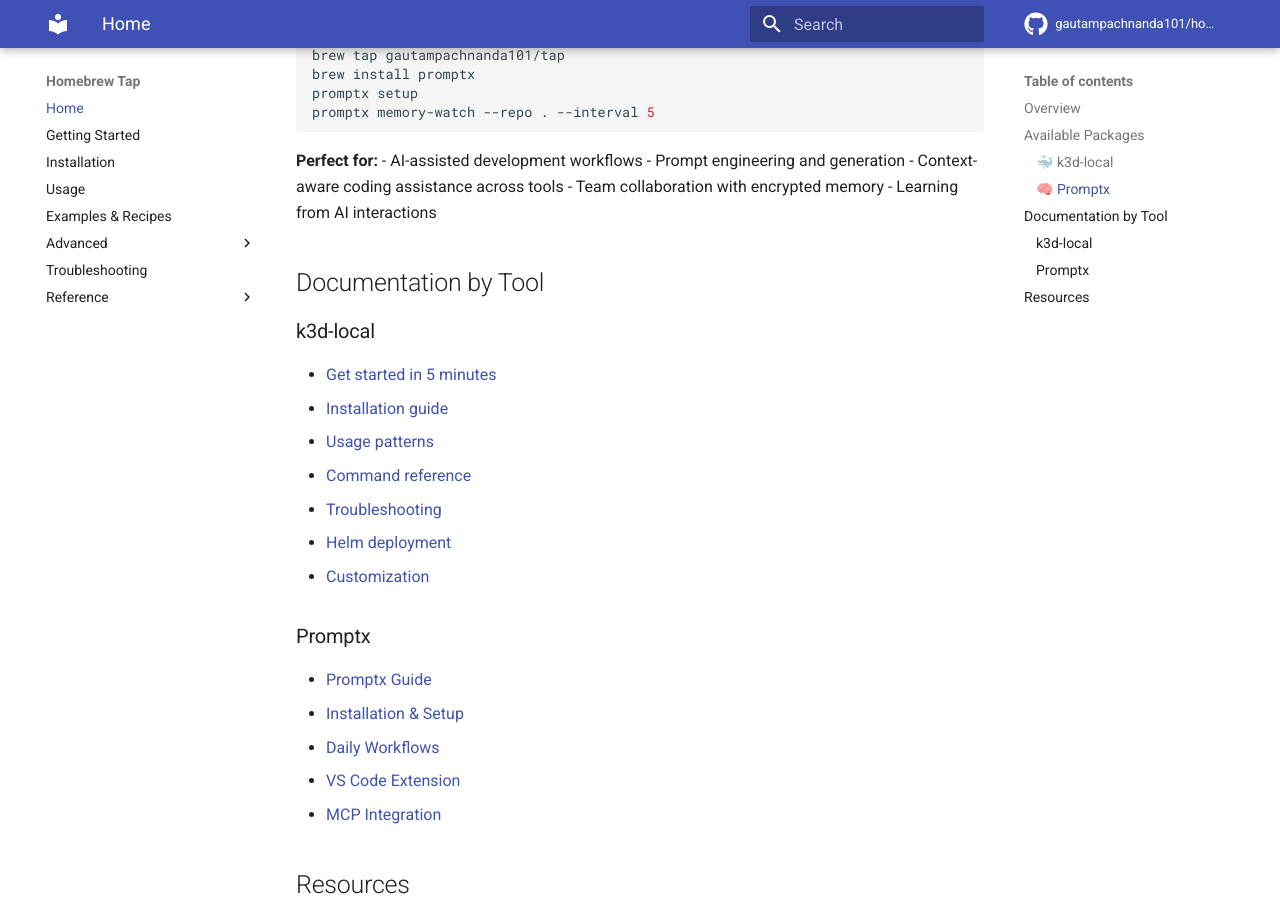
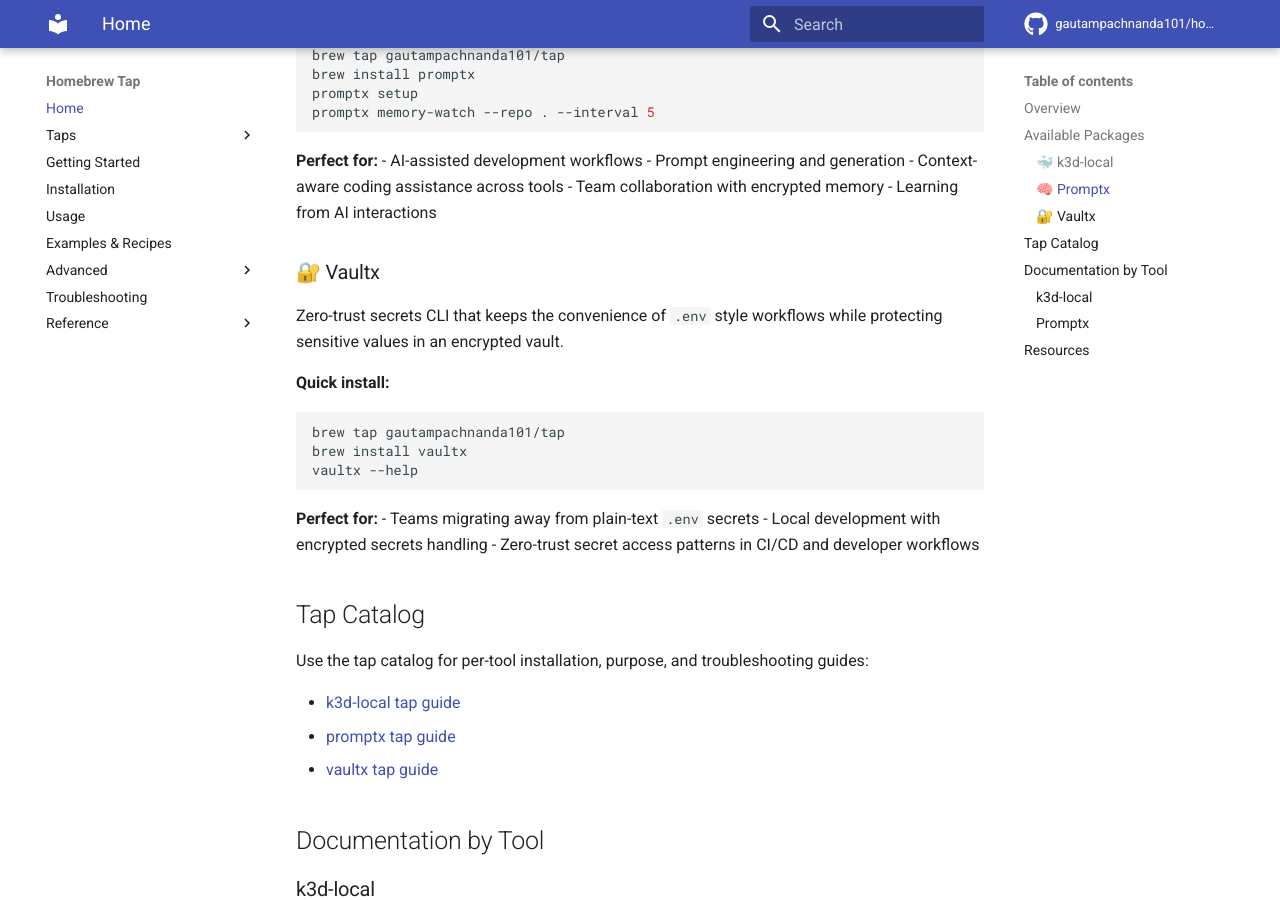
Before and after one commit to gautampachnanda101/homebrew-tap, an MkDocs documentation site: the page built from docs/index.md, in a window 1280 px wide and 900 px high, scrolled down 1245 px. Built offline with MkDocs 1.6.1 and Material for MkDocs 9.7.7, drawn with Linux system fonts in a browser that asks for light colours; comment, search, counter and statistics services are not loaded.

Commit message:
docs: add Taps section to nav with per-tool guides and catalog
- Add docs/taps/ with index, k3d-local, promptx, vaultx guides
- Wire Taps section into mkdocs.yml nav
- Add Vaultx section and tap catalog links to homepage

Co-Authored-By: Claude Sonnet 4.6 <noreply@anthropic.com>

````diff
--- a/docs/index.md
+++ b/docs/index.md
@@ -66,6 +66,30 @@ promptx memory-watch --repo . --interval 5
 - Team collaboration with encrypted memory
 - Learning from AI interactions
 
+### 🔐 Vaultx
+
+Zero-trust secrets CLI that keeps the convenience of `.env` style workflows while protecting sensitive values in an encrypted vault.
+
+**Quick install:**
+```bash
+brew tap gautampachnanda101/tap
+brew install vaultx
+vaultx --help
+```
+
+**Perfect for:**
+- Teams migrating away from plain-text `.env` secrets
+- Local development with encrypted secrets handling
+- Zero-trust secret access patterns in CI/CD and developer workflows
+
+## Tap Catalog
+
+Use the tap catalog for per-tool installation, purpose, and troubleshooting guides:
+
+- [k3d-local tap guide](taps/k3d-local.md)
+- [promptx tap guide](taps/promptx.md)
+- [vaultx tap guide](taps/vaultx.md)
+
 ## Documentation by Tool
 
 ### k3d-local
--- a/mkdocs.yml
+++ b/mkdocs.yml
@@ -11,6 +11,11 @@ theme:
 
 nav:
   - Home: index.md
+  - Taps:
+    - Catalog: taps/index.md
+    - k3d-local: taps/k3d-local.md
+    - promptx: taps/promptx.md
+    - vaultx: taps/vaultx.md
   - Getting Started: getting-started.md
   - Installation: installation.md
   - Usage: usage.md
````
Also changed, not shown: docs/taps/index.md (added, +55 -0 lines), docs/taps/k3d-local.md (added, +60 -0 lines), docs/taps/promptx.md (added, +60 -0 lines), docs/taps/vaultx.md (added, +48 -0 lines).
